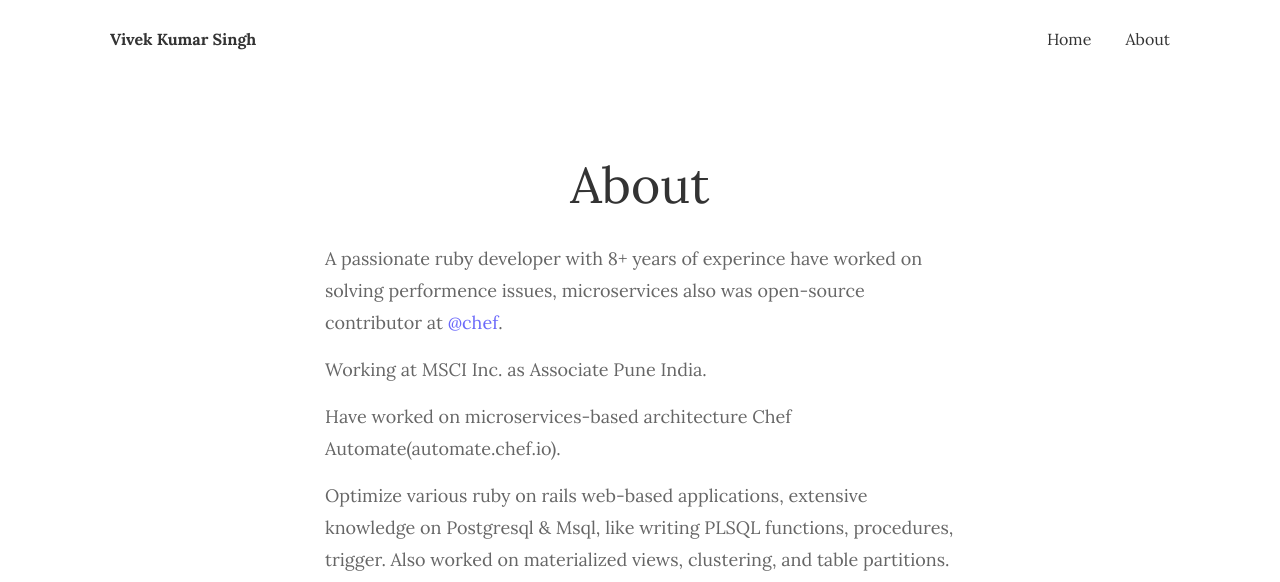
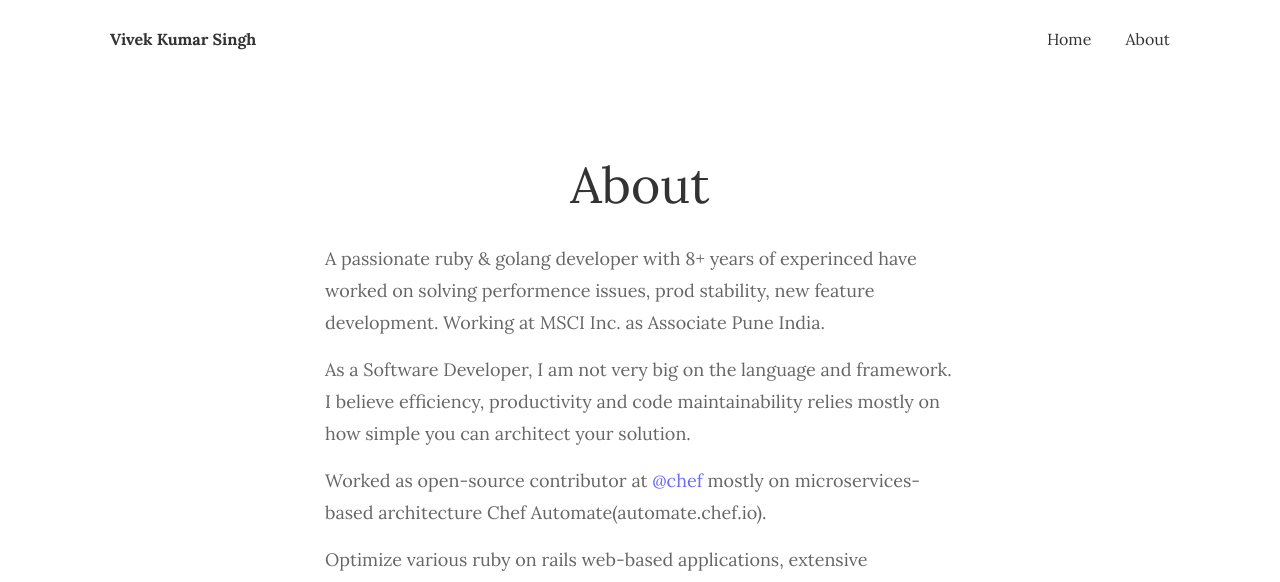
Before and after one commit to kvivek1115/kvivek1115.github.io, a Jekyll site: the page built from _pages/about.md, in a window 1280 px wide. Shown: the top 582 px of the page. Built offline with Jekyll 4.4.1, drawn with Linux system fonts in a browser that asks for light colours; some of the changed text lies outside the part shown.

Commit message:
more updates

```diff
--- a/_pages/about.md
+++ b/_pages/about.md
@@ -4,15 +4,14 @@ title: About
 permalink: /about/
 ---
 
-A passionate ruby developer with 8+ years of experince have worked on solving performence issues, microservices also was open-source contributor at [@chef](https://github.com/chef).
+A passionate ruby & golang developer with 8+ years of experinced have worked on solving performence issues, prod stability, new feature development. Working at MSCI Inc. as Associate Pune India.
 
-Working at MSCI Inc. as Associate Pune India.
+As a Software Developer, I am not very big on the language and framework. I believe efficiency, productivity and code maintainability relies mostly on how simple you can architect your solution.
 
-Have worked on microservices-based architecture Chef Automate(automate.chef.io).
+Worked as open-source contributor at [@chef](https://github.com/chef) mostly on microservices-based architecture Chef Automate(automate.chef.io).
 
-Optimize various ruby on rails web-based applications, extensive knowledge on Postgresql & Msql, like writing PLSQL functions, procedures, trigger. Also worked on materialized views, clustering, and table partitions.
+Optimize various ruby on rails web-based applications, extensive knowledge on Oracle, Postgresql & Msql, writing PLSQL functions, procedures, trigger. Also worked on materialized views, clustering, and table partitions.
 
-
-[![Vivek's github stats](https://github-readme-stats.vercel.app/api?username=vsingh-msys)](https://github.com/anuraghazra/github-readme-stats)
+[![Vivek's github stats](https://github-readme-stats.vercel.app/api?username=kvivek1115)](https://github.com/anuraghazra/github-readme-stats)
 
 ***
```
